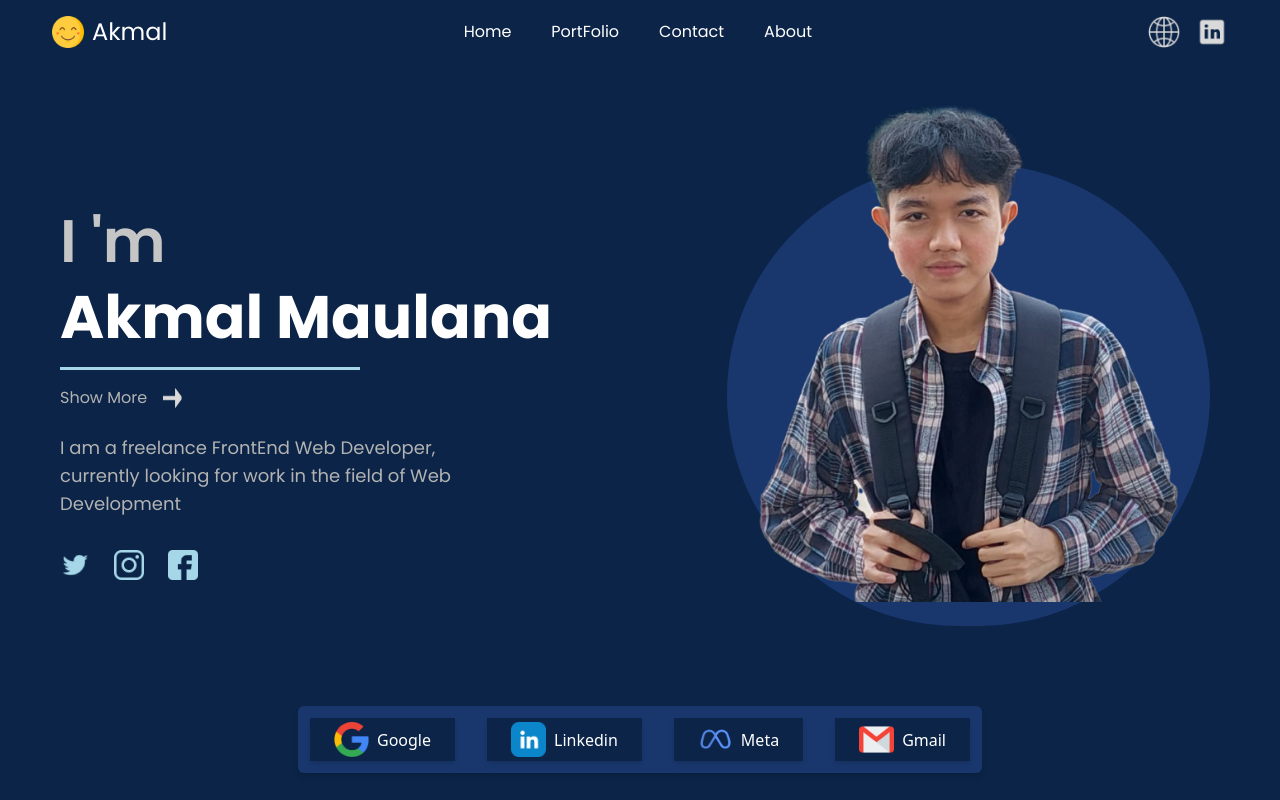
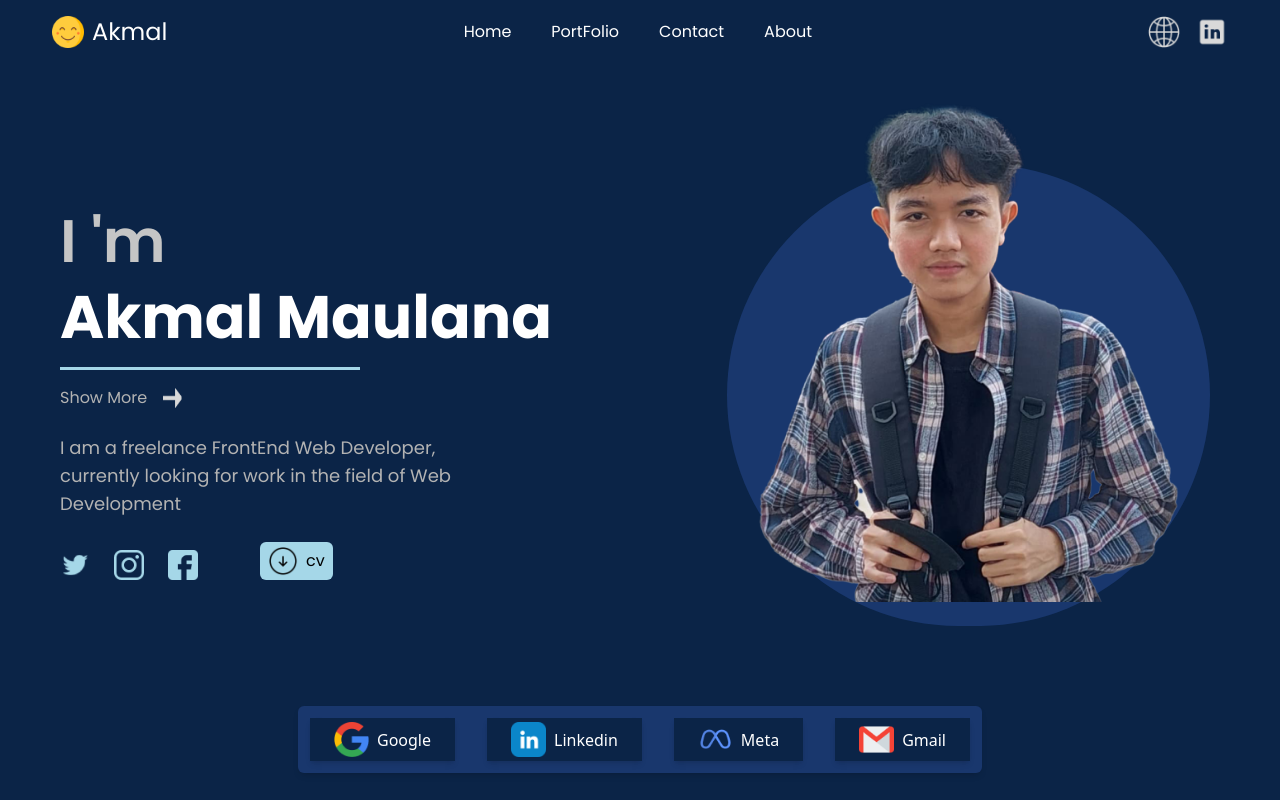
Before and after one commit to akmalamang/webAkmal, a React (Vite) app: page / in a window 1280 px wide. Shown: the top 800 px of the page. Built offline with nearby package versions, Linux system fonts and the light colour scheme.

Commit message:
menambahkan fitur download cv

```diff
--- a/src/Sec.jsx
+++ b/src/Sec.jsx
@@ -4,6 +4,8 @@ import intagram from './assets/ig.png';
 import facebook from './assets/facebook.png';
 import akmal from './assets/new-edit-akmal 1.png';
 import mask from './assets/Mask group.png';
+import unduh from './assets/icon-download.png';
+import cv from '/cv-Akmal-Nov-27.pdf';
 
 export const Sec = () => {
   const sec1Ref = useRef(null); // referensi untuk teks profil di kiri
@@ -43,7 +45,7 @@ export const Sec = () => {
   return (
     <div id="home" className="mt-[50px] sm:mt-[100px] font-poppins flex flex-col md:flex-row items-center justify-between">
       {/* Section 1 */}
-      <section ref={sec1Ref} className="sec-1 flex flex-col ml-10 order-2 md:order-1 opacity-0 transition-opacity duration-500">
+      <section ref={sec1Ref} className="sec-1 relative flex flex-col ml-10 order-2 md:order-1 opacity-0 transition-opacity duration-500">
         <div>
           <h2 className="text-2xl sm:text-3xl md:text-6xl font-semibold text-[#C5C5C5]">I 'm</h2>
           <h1 className="text-3xl sm:text-4xl md:text-6xl font-bold mt-4 text-white">Akmal Maulana</h1>
@@ -65,6 +67,15 @@ export const Sec = () => {
             <img src={facebook} alt="" className="w-[30px] h-[30px]" />
           </a>
         </div>
+
+        <div className="absolute bottom-0 left-[200px] max-[400px]:left-[190px] mt-10">
+          <a href={cv} download={'cv-Akmal-Nov-27.pdf'} target="_blank" rel="noreferrer">
+            <button className="px-2 py-1  bg-[#A5D7E8] rounded-md max-[400px]:text-sm hover:bg-[#8fb9c7] transition flex gap-2 items-center" rel="noreferrer">
+              <img src={unduh} alt="" className="w-[30px]" />
+              cv
+            </button>
+          </a>
+        </div>
       </section>
 
       {/* Section 2 */}
```
Also changed, not shown: src/assets/icon-download.png (added), 1 other file (tests, documents, lock files or other folders).
